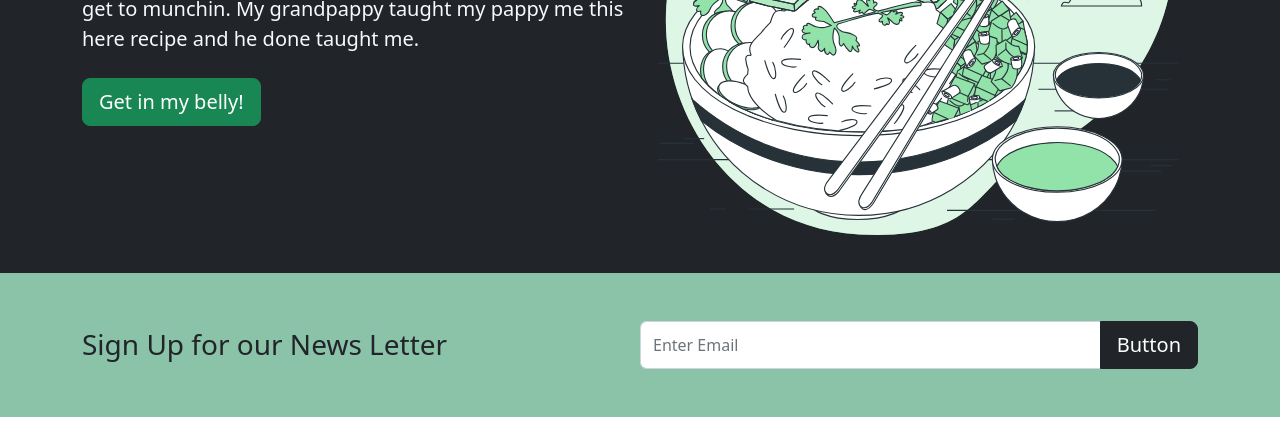
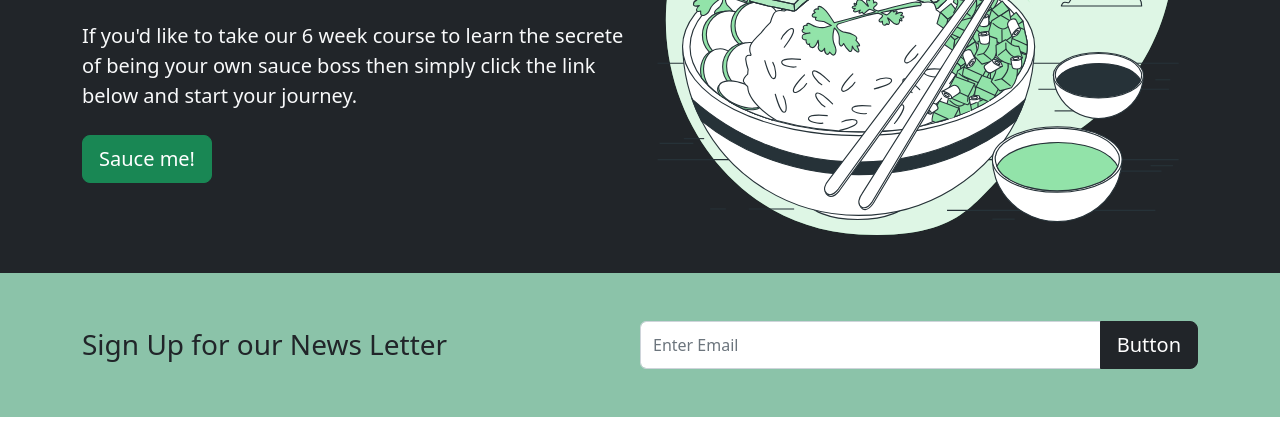
Before and after one commit to LuisEJaar/PokeBowlSite, a plain HTML site: page index.html in a window 1280 px wide. Shown: the part 353-800 px from the top of the page. Drawn offline with nearby package versions, Linux system fonts and the light colour scheme.

Commit message:
minor content change

```diff
--- a/index.html
+++ b/index.html
@@ -54,7 +54,8 @@
             further there partner and get to munchin. My grandpappy taught my pappy me this here recipe and he done
             taught me.
                         </p>
-                        <button class="btn btn-success btn-lg" data-bs-toggle="modal" data-bs-target="#recipe">Get in my belly!</button>
+                        <p class="lead my-4">If you'd like to take our 6 week course to learn the secrete of being your own sauce boss then simply click the link below and start your journey.</p>
+                        <button class="btn btn-success btn-lg" data-bs-toggle="modal" data-bs-target="#recipe">Sauce me!</button>
 
                     </div>
                     <img class="img-fluid w-50 d-none d-sm-block" src="./assets/Poke bowl-bro.svg" alt="Poke Bowl">
```
